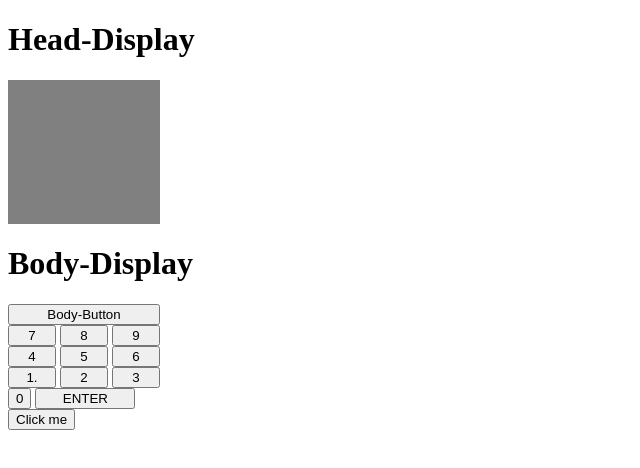
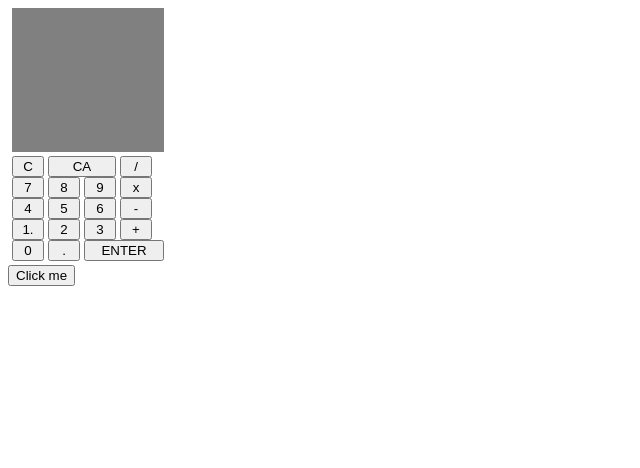
Before and after one commit to Levi237/calculator, a plain HTML site: page index.html in a window 1280 px wide. Shown: the whole page, without its empty margins (0-640 px from the left). Drawn offline with Linux system fonts and the light colour scheme.

Commit message:
saving update with restored code

```diff
--- a/css/style.css
+++ b/css/style.css
@@ -1,6 +1,11 @@
-#head, #body{
-    width: 9.5rem;
+#head {
+
 }
+
+#footer {
+    margin: .25rem;
+}
+
 
 #display {
     height: 9rem;
@@ -8,14 +13,18 @@
     background-color: gray;
     text-align: right;
     list-style: none;
+    margin: .25rem;
 
 }
 
+#clear-all {
+    width: 4.25rem;
+}
 #enter {
-    width: 6.25rem;
+    width: 5rem;
 }
 .button {
-    width: 3rem;
+    width: 2rem;
     cursor: pointer;
 }
 
--- a/index.html
+++ b/index.html
@@ -12,28 +12,32 @@
 <body>
    <div id="shell">
        <div id="header" class="box">
-          <h1>Head-Display</h1>
            <!-- <form><input></form> nice try but no.-->
            <div id="display"></div>
         </div>
        <div id="footer" class="box">
-          <h1>Body-Display</h1>
-           <button id="body" class="button">Body-Button</button>
+            <button id="clear" class="button">C</button>
+            <button id="clear-all" class="button">CA</button>
+            <button id="divide" class="button">/</button>
           </br>
             <button id="7" class="button">7</button>
             <button id="8" class="button">8</button>
             <button id="9" class="button">9</button>
+            <button id="multiply" class="button">x</button>
          </br>
             <button id="4" class="button">4</button>
             <button id="5" class="button">5</button>
             <button id="6" class="button">6</button>
+            <button id="subtract" class="button">-</button>
           <br/>
         <!-- will try to make this dry with a vanilla loop later -->
             <button id="1" class="button">1.</button>
             <button id="2" class="button">2</button>
             <button id="3" class="button">3</button>
+            <button id="add" class="button">+</button>
           <br/>
-            <button id="0" onclick="myFunction()">0</button>
+            <button id="0" class="button">0</button>
+            <button id="dot" class="button">.</button>
             <button id="enter" id="enter">ENTER</button>
 
      </div>
--- a/js/app.js
+++ b/js/app.js
@@ -51,8 +51,13 @@ screen to allow view of prior command moving upward
 
 */
 document.addEventListener('click',(event) => {
-    if ( !event.target.classList.contains('button') )
+    if ( !event.target.classList.contains('button') ){
         return;
+    } else {
+        const li = document.createElement('li');
+        li.textContent = "hello"  // turn this into button click value???
+        document.querySelector('#display').appendChild(li)
+            }
     }, false);
 
 /*  EXAMPLE:
```
